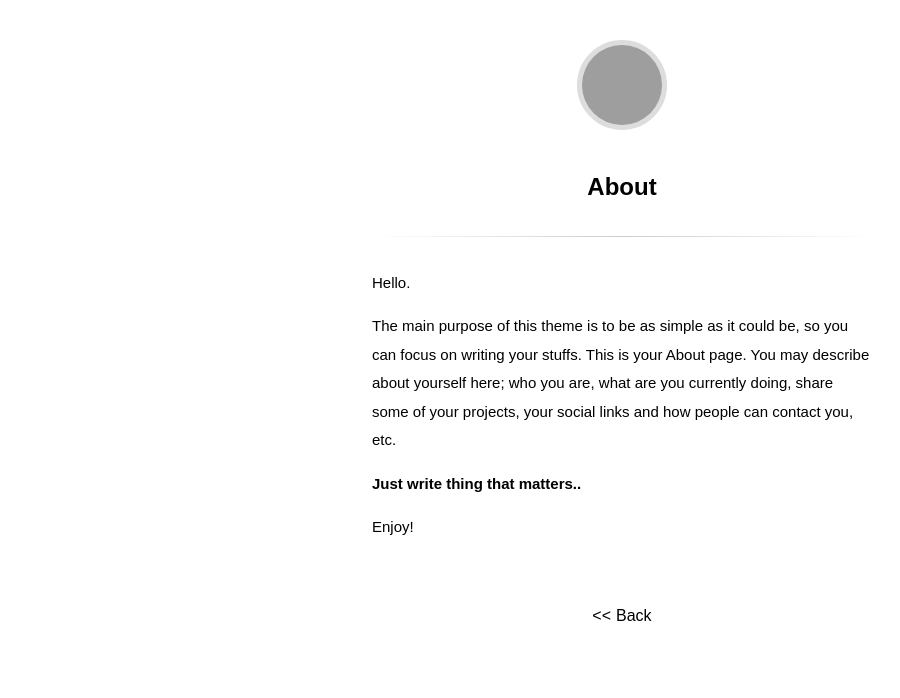
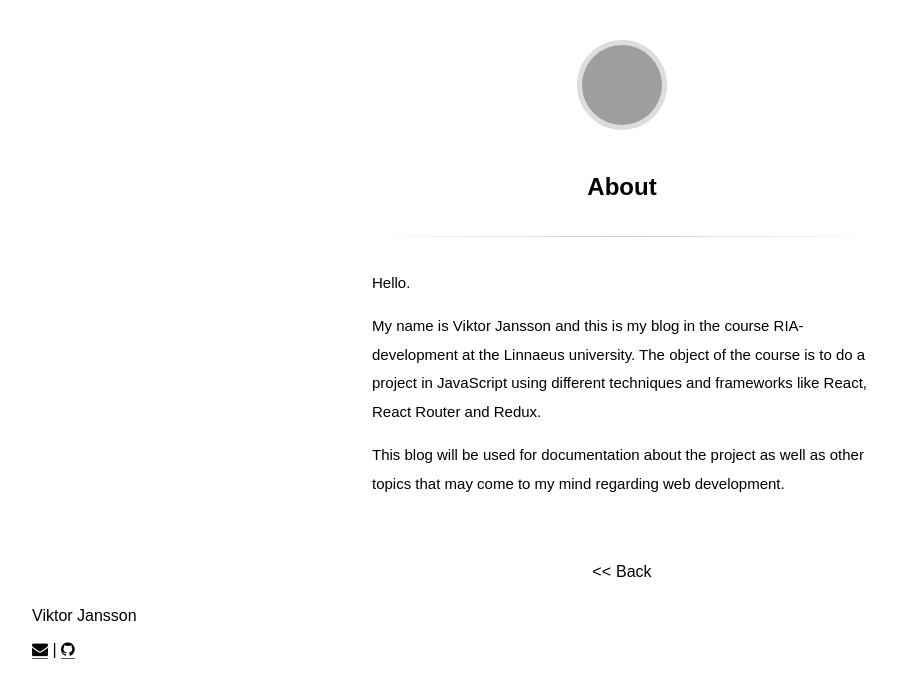
Before and after one commit to ViktorJ/ViktorJ.github.io, a Jekyll site: the page built from about.md, in a window 1280 px wide, cut to the strip 0-698 px from the top of the page. Shown: the whole strip, without its empty margins (18-918 px from the left). Built offline with Jekyll 4.4.1, drawn with Linux system fonts in a browser that asks for light colours; nearby versions of some CDN libraries; some web fonts are replaced; grey boxes are pictures that could not be loaded.

Commit message:
more personalizing

```diff
--- a/_includes/head.html
+++ b/_includes/head.html
@@ -25,6 +25,7 @@
 <link rel="stylesheet" href="{{ site.baseurl }}/assets/core.css">
 <link rel="canonical" href="{{ page.url | prepend: site.baseurl }}">
 <link rel="alternate" type="application/atom+xml" title="{{ site.title }}" href="{{ site.baseurl }}/feed.xml" />
+<link rel="stylesheet" href="https://maxcdn.bootstrapcdn.com/font-awesome/4.4.0/css/font-awesome.min.css">
 
 {% if jekyll.environment == 'production' %}
 
--- a/_layouts/default.html
+++ b/_layouts/default.html
@@ -26,6 +26,14 @@ layout: compress
 
 		{% endif %}
 
+        <div class="divider"></div>
+        <footer>
+            <div class="center">
+                <p>Viktor Jansson</p>
+                <a href="mailto:rotkivnossnaj@gmail.com"><i class="fa fa-envelope"></i></a> |   <a href="https://github.com/ViktorJ"><i class="fa fa-github"></i></a>
+            </div>
+        </footer>
+
 	</body>
 
 </html>
--- a/about.md
+++ b/about.md
@@ -4,8 +4,6 @@ title: About
 
 Hello.
 
-The main purpose of this theme is to be as simple as it could be, so you can focus on writing your stuffs. This is your About page. You may describe about yourself here; who you are, what are you currently doing, share some of your projects, your social links and how people can contact you, etc.
+My name is Viktor Jansson and this is my blog in the course RIA-development at the Linnaeus university. The object of the course is to do a project in JavaScript using different techniques and frameworks like React, React Router and Redux.
 
-**Just write thing that matters..**
-
-Enjoy!
+This blog will be used for documentation about the project as well as other topics that may come to my mind regarding web development.
```
Also changed, not shown: assets/favicon.png.
